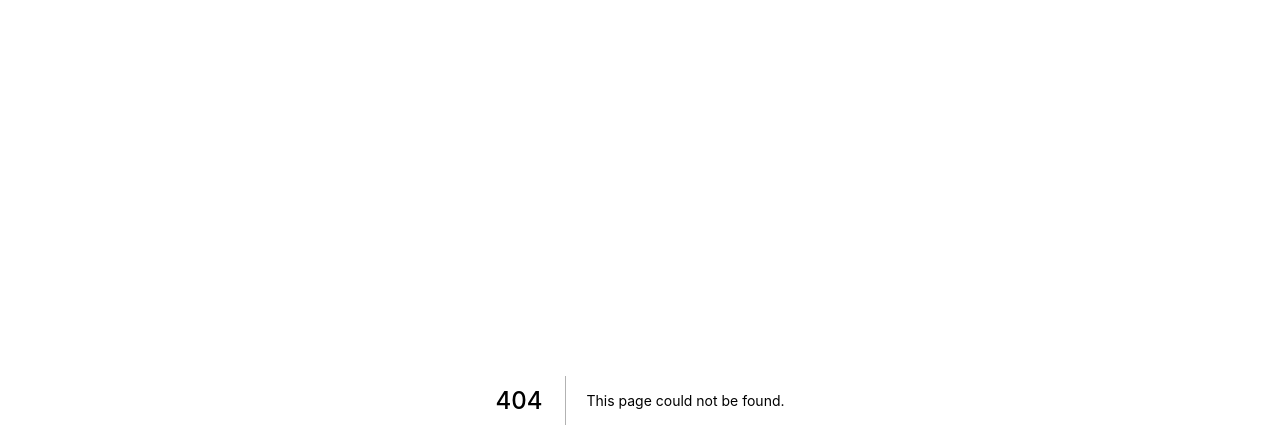
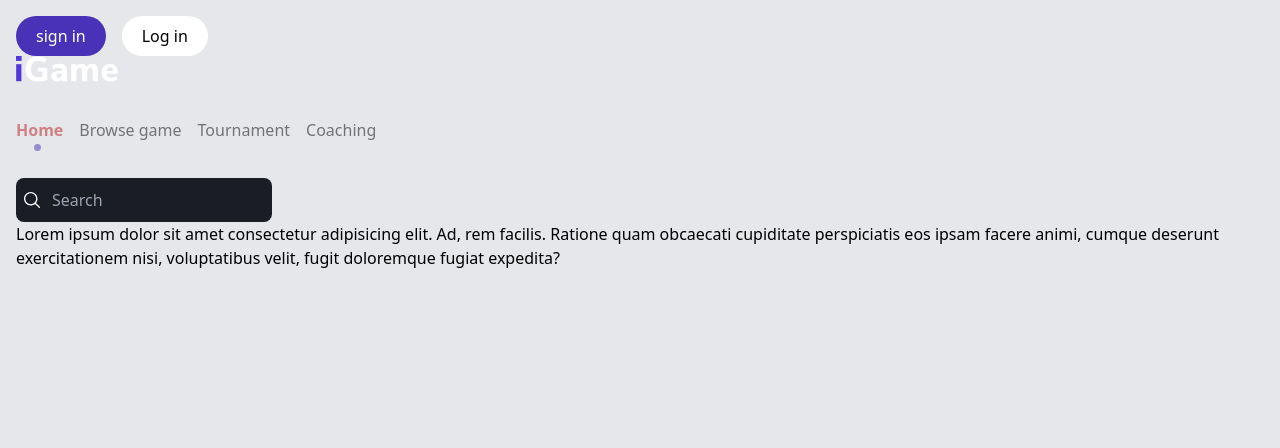
Before and after one commit to MuhammadSayedMorsi/igame, a Next.js app: page /browse-game in a window 1280 px wide. Before the commit this address had no page. Shown: the top 448 px of the page. Built offline with nearby package versions, Linux system fonts and the light colour scheme.

Commit message:
fix links

```diff
--- /dev/null
+++ b/components/leftSideBar/SearchIcon.tsx
@@ -0,0 +1,7 @@
+export default function SearchIcon() {
+  return (
+    <div>
+      search icon
+    </div>
+  )
+}
--- a/pages/_app.tsx
+++ b/pages/_app.tsx
@@ -1,7 +1,12 @@
+import NavBar from "../components/nav/NavBar"
 import '../styles/globals.css'
-
 function MyApp({ Component, pageProps }) {
-  return <Component {...pageProps} />
+  return (
+    <div className="bg-gray-200 h-screen w-full p-4">
+      <NavBar />
+      <Component {...pageProps} />
+    </div>
+  )
 }
 
 export default MyApp
--- /dev/null
+++ b/pages/browse-game.tsx
@@ -0,0 +1,7 @@
+export default function BrowseGame() {
+  return (
+    <div>
+      <p>Lorem ipsum dolor sit amet consectetur adipisicing elit. Ad, rem facilis. Ratione quam obcaecati cupiditate perspiciatis eos ipsam facere animi, cumque deserunt exercitationem nisi, voluptatibus velit, fugit doloremque fugiat expedita?</p>
+    </div>
+  )
+}
--- /dev/null
+++ b/pages/coaching.tsx
@@ -0,0 +1,7 @@
+export default function Coaching() {
+  return (
+    <div>
+      <p>Coaching</p>
+    </div>
+  )
+}
--- a/pages/home.tsx
+++ /dev/null
@@ -1,9 +0,0 @@
-import NavBar from "../components/nav/NavBar"
-
-export default function Home() {
-  return (
-    <div>
-      <NavBar />
-    </div>
-  )
-}
--- a/pages/index.tsx
+++ b/pages/index.tsx
@@ -1,6 +1,5 @@
 import Head from 'next/head'
-import Home from "./home"
-export default function Main() {
+export default function Home() {
   return (
     <div>
       <Head>
@@ -9,8 +8,7 @@ export default function Main() {
         </title>
         <link rel="icon" href="/favicon.ico" />
       </Head>
-      <main className="bg-gray-200 h-screen w-full p-4">
-        <Home />
+      <main>
       </main>
     </div>
   )
--- /dev/null
+++ b/pages/tornament.tsx
@@ -0,0 +1,7 @@
+export default function Tournament() {
+  return (
+    <div>
+      <p>Tournament</p>
+    </div>
+  )
+}
```
